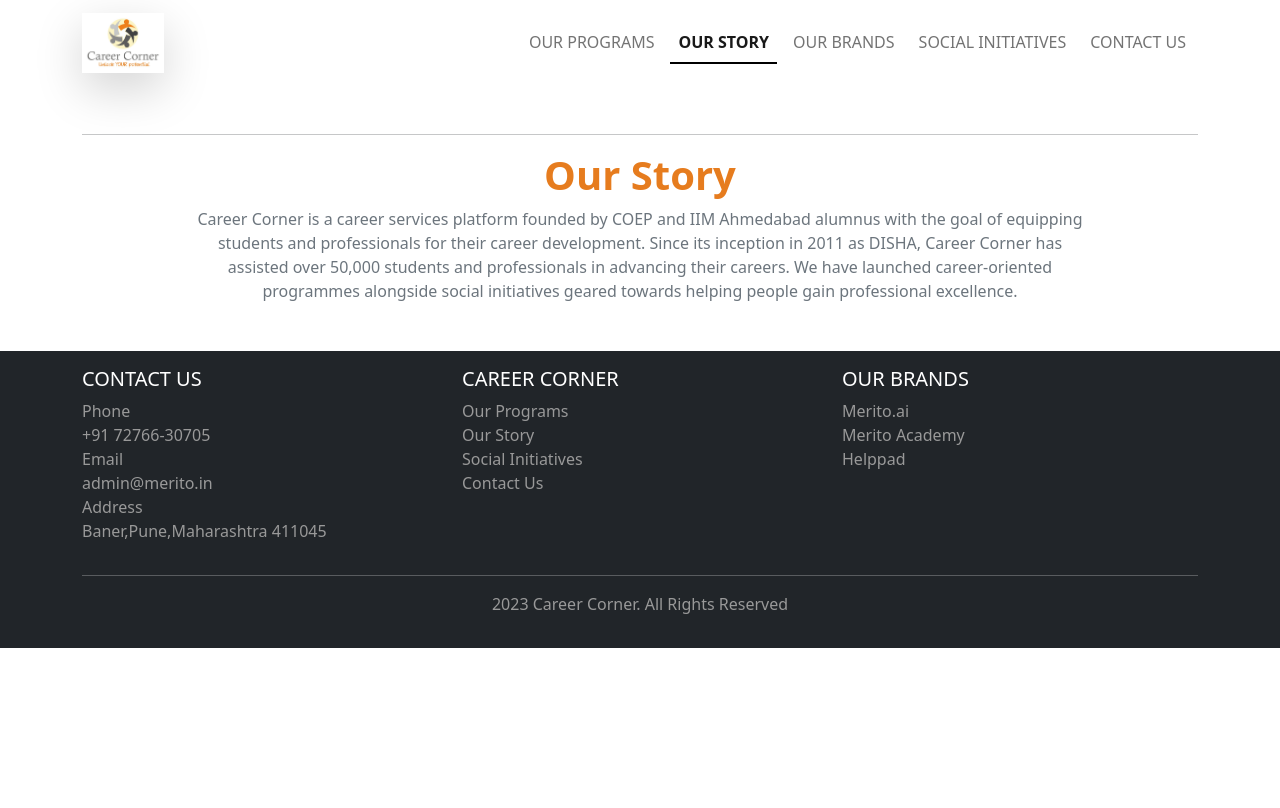
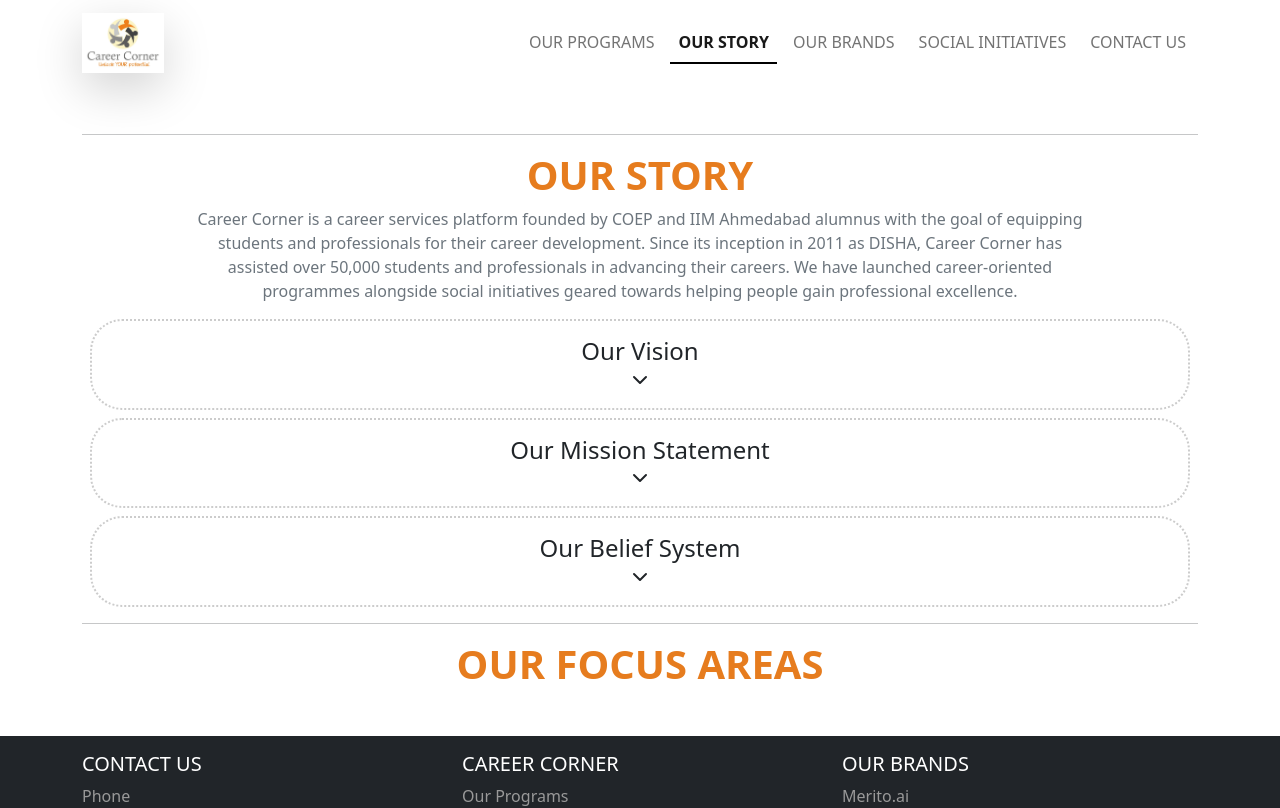
Before and after one commit to om-mapari/career-corner, a React (Create React App) app: page /about in a window 1280 px wide. Shown: the top 808 px of the page. Built offline with nearby package versions, Linux system fonts and the light colour scheme.

Commit message:
Our Story component addition

```diff
--- a/src/Constant.js
+++ b/src/Constant.js
@@ -86,3 +86,19 @@
     },
     // Add more courses as needed...
   ];
+
+
+  export const OurStoryData = [
+    {
+      PointHeading: 'Our Vision',
+      Point: 'Our goal is to become Indias foremost career services organization, providing students and professionals with comprehensive career services'
+    },
+    {
+      PointHeading: 'Our Mission Statement',
+      Point: 'To democratise career education for the public by collaborating with individuals, educational institutes, and Non-Government Organizations'
+    },
+    {
+      PointHeading: 'Our Belief System',
+      Point: 'We are a team of dedicated individuals who were fortunate to get education from India’s premium engineering and management colleges. We felt indebted to schools we attended and guidance we received from our teachers which made our career journey possible. Career Corner is nothing but our combined effort to give back what we have received!'
+    }
+  ]
--- /dev/null
+++ b/src/components/AboutSubComponents/OurVisionComponent.js
@@ -0,0 +1,50 @@
+import { useState } from 'react';
+import { FiChevronDown } from 'react-icons/fi';
+import { Collapse } from 'react-bootstrap';
+
+function OurVisionComponent({PointHeading,Point}) {
+  const [isOpen, setIsOpen] = useState(false);
+
+  const handleOnClick = () => {
+    setIsOpen(!isOpen);
+  };
+
+  return (
+    <div
+      className="rounded-5 text-center p-3 m-2"
+      style={{
+        cursor: 'pointer',
+        // border: 'none',
+        borderStyle: isOpen ? 'solid' : 'dotted',
+        // borderStyle: 'dotted',
+        borderWidth: '2px',
+        borderColor: isOpen ? 'rgb(230, 124, 30)' : '#ccc',
+        backgroundColor: 'white',
+        transition: 'all 0.5s ease',
+      }}
+      onClick={handleOnClick}
+    >
+      <h4 className="mb-0">{PointHeading}</h4>
+      <FiChevronDown
+        className="mt-0"
+        size={24}
+        style={{
+          transform: isOpen ? 'rotate(180deg)' : '',
+          transition: 'transform 0.5s ease',
+        }}
+      />
+      <Collapse in={isOpen}>
+        <div
+          className="pt-3 pb-1 rounded-3"
+          style={{ backgroundColor: '#f0f0f0'}}
+        >
+          <p style={{ backgroundColor: isOpen ? '#f0f0f0' : '' }}>
+           {Point}
+          </p>
+        </div>
+      </Collapse>
+    </div>
+  );
+}
+
+export default OurVisionComponent;
--- a/src/components/OurStory.js
+++ b/src/components/OurStory.js
@@ -1,22 +1,28 @@
 import React from 'react'
 import Heading from './HomeSubComponents/Heading';
 import { Container } from 'react-bootstrap';
+import OurVisionComponent from './AboutSubComponents/OurVisionComponent';
+import {OurStoryData} from '../Constant'
+
+function OurStory() {
 
 
-function OurStory() {
 
   return (
     <div>
       <Container className="text-center my-5">
 
-        <Heading heading="Our Story" />
+        <Heading heading="OUR STORY" />
         {/* <div style={{ height: '50px' }}></div> */}
 
         <p className="fs-6 lead text-secondary" style={{ paddingLeft: '10%', paddingRight: '10%' }}>
           Career Corner is a career services platform founded by COEP and IIM Ahmedabad alumnus with the goal of equipping students and professionals for their career development. Since its inception in 2011 as DISHA, Career Corner has assisted over 50,000 students and professionals in advancing their careers. We have launched career-oriented programmes alongside social initiatives geared towards helping people gain professional excellence.
         </p>
 
-
+        {
+          OurStoryData.map(el =>  <OurVisionComponent key={el.PointHeading} {...el} />)
+        }
+        <Heading heading="OUR FOCUS AREAS" />
 
       </Container>
     </div>
```
